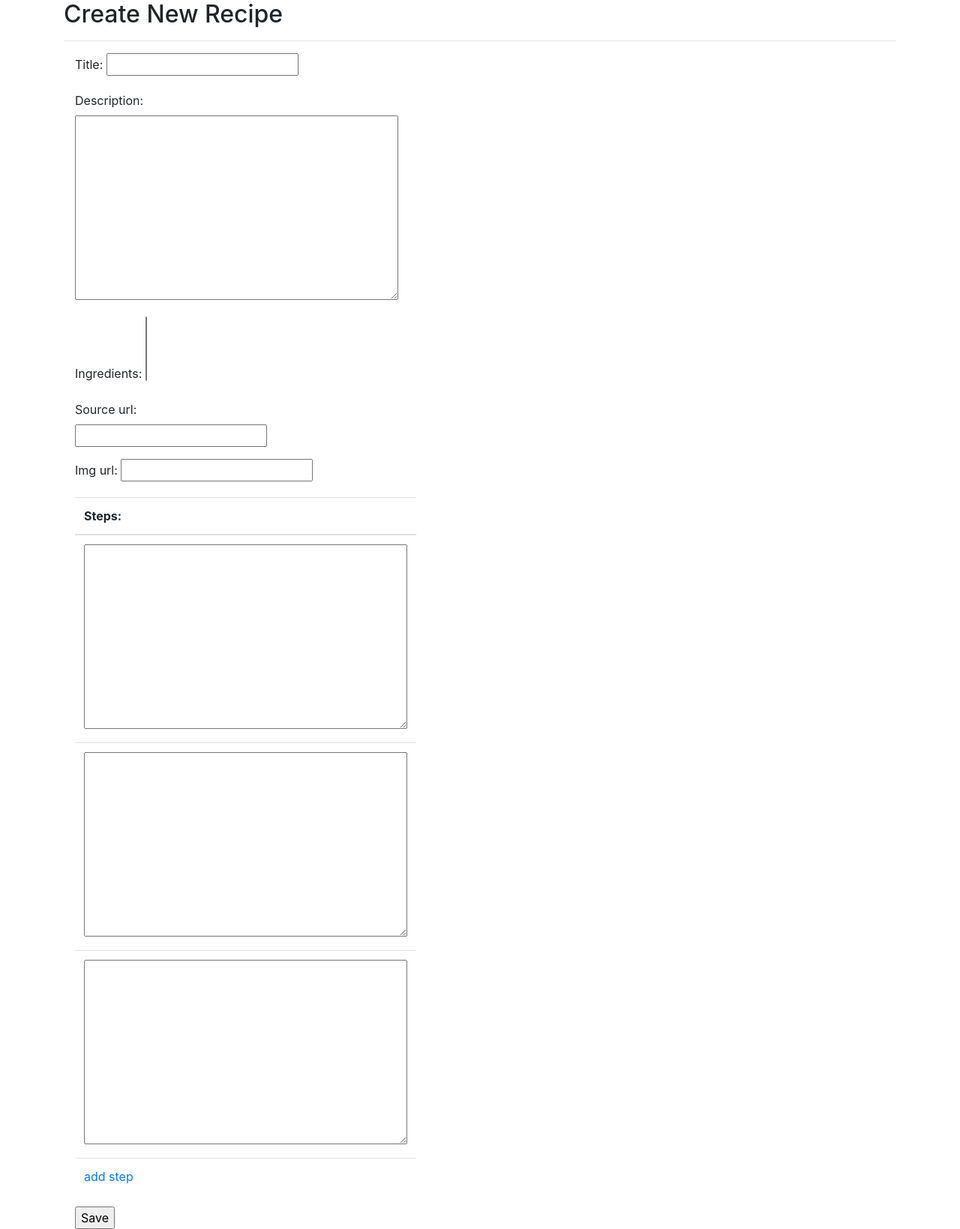
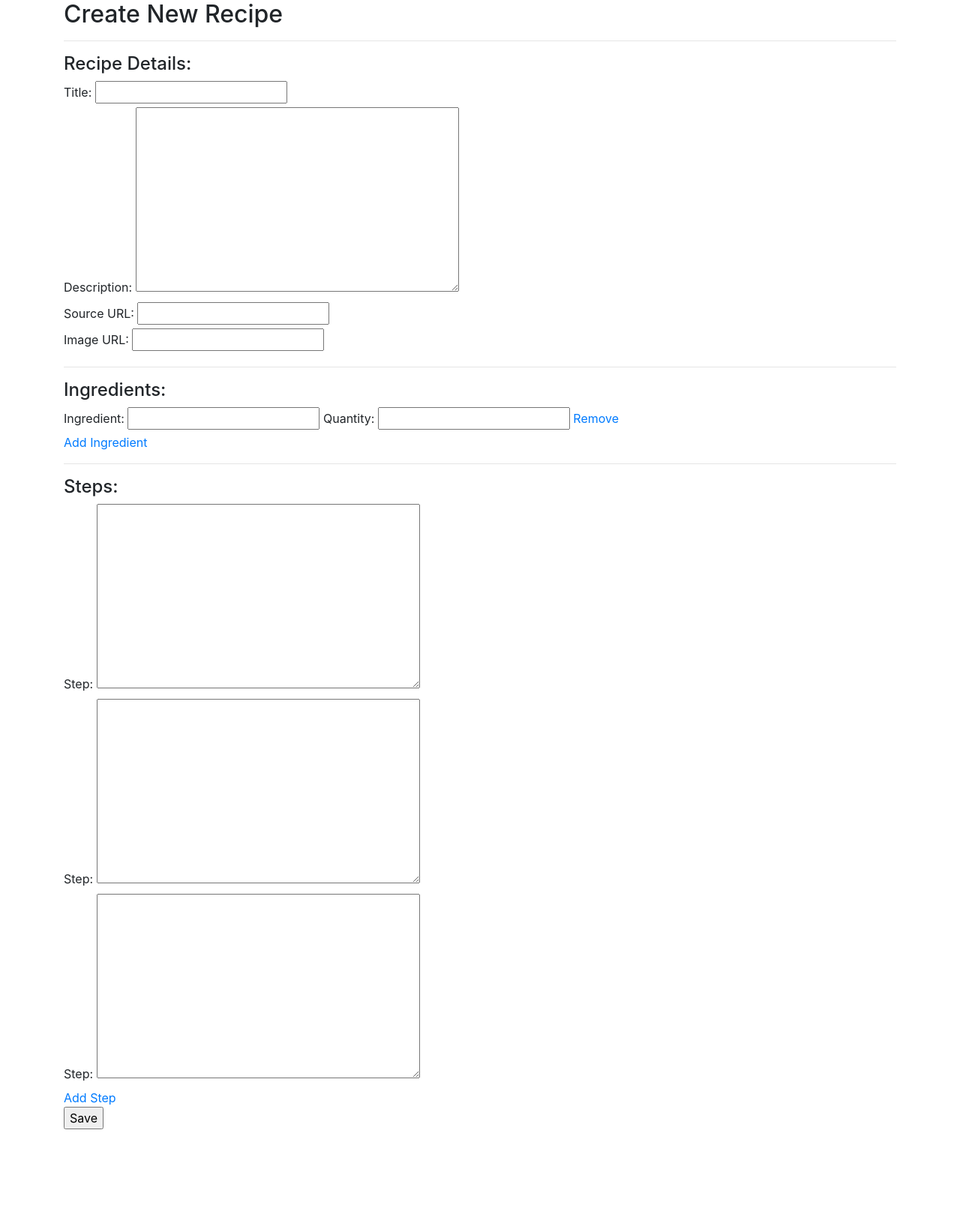
Before and after one commit to prashanthselvam/recipe_book, a Django app: page /new_recipe/ in a window 1280 px wide. Shown: the part 56-1695 px from the top of the page at 75% size. After the commit the page ends 1562 px from the top, so only its background shows below. Run offline with Django 3.2, Linux system fonts and the light colour scheme; data that the repository does not hold is empty; some libraries are stand-ins or nearby versions.

Commit message:
Cleaned up create new recipe form and added suport for ingredients + steps

```diff
--- a/recipe_book/settings.py
+++ b/recipe_book/settings.py
@@ -39,7 +39,9 @@ INSTALLED_APPS = [
     'django.contrib.staticfiles',
 
     # My Apps
-    'recipes'
+    'recipes',
+    'crispy_forms',
+    'django.forms'
 ]
 
 MIDDLEWARE = [
@@ -119,3 +121,5 @@ USE_TZ = True
 STATIC_URL = '/static/'
 
 STATICFILES_DIRS = (os.path.join('static'), )
+
+FORM_RENDERER = 'django.forms.renderers.TemplatesSetting'
--- a/recipes/forms.py
+++ b/recipes/forms.py
@@ -5,7 +5,7 @@ from .models import Recipe, RecipeSteps
 class RecipeForm(forms.ModelForm):
     class Meta:
         model = Recipe
-        fields = ['title', 'description', 'ingredients', 'source_url', 'img_url']
+        fields = ['title', 'description', 'source_url', 'img_url']
 
 
 class RecipeStepsForm(forms.ModelForm):
@@ -14,8 +14,14 @@ class RecipeStepsForm(forms.ModelForm):
         fields = ['step_text']
 
 
-    # title = forms.CharField(label='Recipe Name', max_length=100)
-    # description = forms.CharField(widget=forms.Textarea)
-    # steps = forms.CharField(widget=forms.Textarea)
-    # source_url = forms.URLField()
-    # img_url = forms.URLField()
+class IngredientsForm(forms.Form):
+
+    ingredient = forms.CharField(
+        max_length=200,
+        widget=forms.TextInput()
+    )
+
+    quantity = forms.CharField(
+        max_length=200,
+        widget=forms.TextInput()
+    )
--- a/recipes/models.py
+++ b/recipes/models.py
@@ -13,7 +13,8 @@ class Recipe(models.Model):
     title = models.CharField(max_length=200)
     date_added = models.DateTimeField(auto_now_add=True)
     description = models.TextField()
-    ingredients = models.ManyToManyField(Ingredient)
+    # ingredients = models.ManyToManyField(Ingredient)
+    ingredient_quantity = models.TextField()
     source_url = models.URLField()
     img_url = models.URLField()
 
--- a/recipes/templates/recipes/new_recipe.html
+++ b/recipes/templates/recipes/new_recipe.html
@@ -1,56 +1,95 @@
 {% extends 'recipes/base.html' %}
+{% load crispy_forms_tags %}
 {% load static %}
 
 {% block content %}
 
 <h2>Create New Recipe</h2>
     <hr>
-    <div class="col-md-4">
-        <form action="" method="post">
-            {% csrf_token %}
-            {{ recipe_form.as_p }}
+    <h4>Recipe Details:</h4>
+    <form method="post">
+    {% csrf_token %}
 
-            <table class="table">
-                {{ recipesteps_formset.management_form }}
+        <div>
+            <label>Title: </label>
+            {{ recipe_form.title }}
+        </div>
+
+        <div>
+            <label>Description: </label>
+            {{ recipe_form.description }}
+        </div>
+
+        <div>
+            <label>Source URL: </label>
+            {{ recipe_form.source_url }}
+        </div>
+
+        <div>
+            <label>Image URL: </label>
+            {{ recipe_form.img_url }}
+        </div>
+
+    <hr>
+    <h4>Ingredients:</h4>
+
+    {{ ingredients_formset.management_form }}
+    {% for ingredients_form in ingredients_formset %}
+        <div class="ingredients-formset">
+            <label>Ingredient: </label>
+            {{ ingredients_form.ingredient }}
+            {% if ingredients_form.ingredient.errors %}
+                {% for error in ingredients_form.ingredient.errors %}
+                    {{ error|escape }}
+                {% endfor %}
+            {% endif %}
+
+            <label>Quantity: </label>
+            {{ ingredients_form.quantity }}
+            {% if ingredients_form.quantity.errors %}
+                {% for error in ingredients_form.quantity.errors %}
+                    {{ error|escape }}
+                {% endfor %}
+            {% endif %}
+        </div>
+    {% endfor %}
+
+    {% if ingredients_formset.non_form_errors %}
+        {% for error in ingredients_formset.non_form_errors %}
+            {{ error|escape }}
+        {% endfor %}
+    {% endif %}
+
+    <hr>
+    <h4>Steps:</h4>
+
+    {{ recipesteps_formset.management_form }}
+    {% for form in recipesteps_formset %}
+
+        <div class="recipesteps-formset">
+            <label>Step: </label>
+            {{ form.step_text }}
+        </div>
+    {% endfor %}
+
+        <br>
+    <input type="submit" value="Save" class="button"/>
+</form>
 
 
-                {% for form in recipesteps_formset %}
-                    {% if forloop.first %}
-                        <thead>
-                        <tr>
-                            <th>Steps:</th>
-                        </tr>
-                        </thead>
-                    {% endif %}
-                    <tr class="{% cycle row1 row2 %} formset_row">
-                        {% for field in form.visible_fields %}
-
-                            <td>
-                                {# Include the hidden fields in the form #}
-                                {% if forloop.first %}
-                                    {% for hidden in form.hidden_fields %}
-                                        {{ hidden }}
-                                    {% endfor %}
-                                {% endif %}
-                                {{ field.errors.as_ul }}
-                                {{ field }}
-                            </td>
-                        {% endfor %}
-                    </tr>
-                {% endfor %}
-            </table>
-            <input type="submit" value="Save"/>
-        </form>
-    </div>
-
-
+<!-- Include formset plugin - including jQuery dependency -->
 <script src="//ajax.googleapis.com/ajax/libs/jquery/2.1.3/jquery.min.js"></script>
 <script src="{% static 'formset/jquery.formset.js' %}"></script>
-<script type="text/javascript">
-    $('.formset_row').formset({
-        addText: 'add step',
-        prefix: 'recipesteps_set'
+<script>
+    $('.ingredients-formset').formset({
+        addText: 'Add Ingredient',
+        deleteText: 'Remove'
+    })
+
+    $('.recipesteps-formset').formset({
+        addText: 'Add Step'
     });
 </script>
 
+
 {% endblock %}
--- a/recipes/templates/recipes/recipe_detail.html
+++ b/recipes/templates/recipes/recipe_detail.html
@@ -15,6 +15,9 @@
 
 <br><br>
 
+{% for step in steps %}
+    <p><b>Step {{ step.step_number }}: </b>{{ step.step_text }}</p>
+{% endfor %}
 
 <br><br>
 
--- a/recipes/urls.py
+++ b/recipes/urls.py
@@ -9,10 +9,11 @@ urlpatterns = [
   # Recipes Page
   path('recipes/', views.recipes, name='recipes'),
 
-  # Add New Recipe Page
+  # Add New Recipe Page (Ingredients form Test)
   path('new_recipe/', views.new_recipe, name='new_recipe'),
 
   # Recipe Detail Page
   path('recipes/<recipe_id>', views.recipe_detail, name='recipe_detail')
 
+
 ]
--- a/recipes/views.py
+++ b/recipes/views.py
@@ -1,12 +1,12 @@
+import json
+
 from django.shortcuts import render
 from django.http import HttpResponseRedirect
 from django.urls import reverse
-from django.forms import modelformset_factory, inlineformset_factory
+from django.forms import modelformset_factory, inlineformset_factory, formset_factory
 
-from .models import Recipe, RecipeSteps
-from .forms import RecipeForm, RecipeStepsForm
-
-# Create your views here.
+from .models import Recipe, RecipeSteps, Ingredient
+from .forms import RecipeForm, IngredientsForm
 
 
 def index(request):
@@ -21,37 +21,65 @@ def recipes(request):
     return render(request, 'recipes/recipes.html', context)
 
 
+def recipe_detail(request, recipe_id):
+    """View a specific recipe on this page"""
+    recipe = Recipe.objects.get(id=recipe_id)
+    steps = RecipeSteps.objects.filter(recipe__pk=recipe.id)
+
+    context = {'recipe': recipe, 'steps': steps}
+    return render(request, 'recipes/recipe_detail.html', context)
+
+
 def new_recipe(request):
-    """You can add a new recipe on this page"""
-    # Question for Ernesto: Is it better to do the inlineformset stuff here or in the forms code?
-    recipe_form = RecipeForm()
-    recipesteps_formset = inlineformset_factory(Recipe, RecipeSteps, fields=('step_text', ), can_delete=False)
+    """Create a new recipe on this page"""
+    IngredientsFormSet = formset_factory(IngredientsForm)
+    RecipeStepsFormSet = inlineformset_factory(Recipe, RecipeSteps, fields=('step_text',), can_delete=False)
 
     if request.method == 'POST':
+        ingredients_formset = IngredientsFormSet(request.POST)
         recipe_form = RecipeForm(request.POST)
 
         if recipe_form.is_valid():
-            recipe = recipe_form.save()
 
-        formset = recipesteps_formset(request.POST, instance=recipe)
-        if formset.is_valid():
-            recipesteps = formset.save(commit=False)
-            i = 1
-            for step in recipesteps:
-                step.recipe = recipe
-                step.step_number = i
-                i += 1
-                step.save()
+            recipe = recipe_form.save(commit=False)
 
-            return HttpResponseRedirect(reverse('recipes:recipes'))
+            if ingredients_formset.is_valid():
 
-    context = {'recipe_form': recipe_form, 'recipesteps_formset': recipesteps_formset}
+                ingredient_quantity_pairs = []
+
+                for ingredient_form in ingredients_formset:
+                    ingredient = ingredient_form.cleaned_data.get('ingredient')
+                    quantity = ingredient_form.cleaned_data.get('quantity')
+
+                    ingredient_quantity_pairs.append({'ingredient': ingredient, 'quantity': quantity})
+
+                recipe.ingredient_quantity = json.dumps(ingredient_quantity_pairs)
+                recipe.save()
+
+                recipesteps_formset = RecipeStepsFormSet(request.POST, instance=recipe)
+
+                if recipesteps_formset.is_valid():
+
+                    recipesteps = recipesteps_formset.save(commit=False)
+                    i = 1
+
+                    for step in recipesteps:
+                        step.recipe = recipe
+                        step.step_number = i
+                        i += 1
+                        step.save()
+
+                    return HttpResponseRedirect(reverse('recipes:recipes'))
+
+    else:
+        recipe_form = RecipeForm()
+        ingredients_formset = IngredientsFormSet()
+        recipesteps_formset = RecipeStepsFormSet()
+
+    context = {
+        'recipe_form': recipe_form,
+        'ingredients_formset': ingredients_formset,
+        'recipesteps_formset': recipesteps_formset
+    }
+
     return render(request, 'recipes/new_recipe.html', context)
-
-
-def recipe_detail(request, recipe_id):
-    """View a specific recipe on this page"""
-    recipe = Recipe.objects.get(id=recipe_id)
-
-    context = {'recipe': recipe}
-    return render(request, 'recipes/recipe_detail.html', context)
```
Also changed, not shown: recipes/migrations/0008_auto_20191020_0620.py (added), 2 other files.
